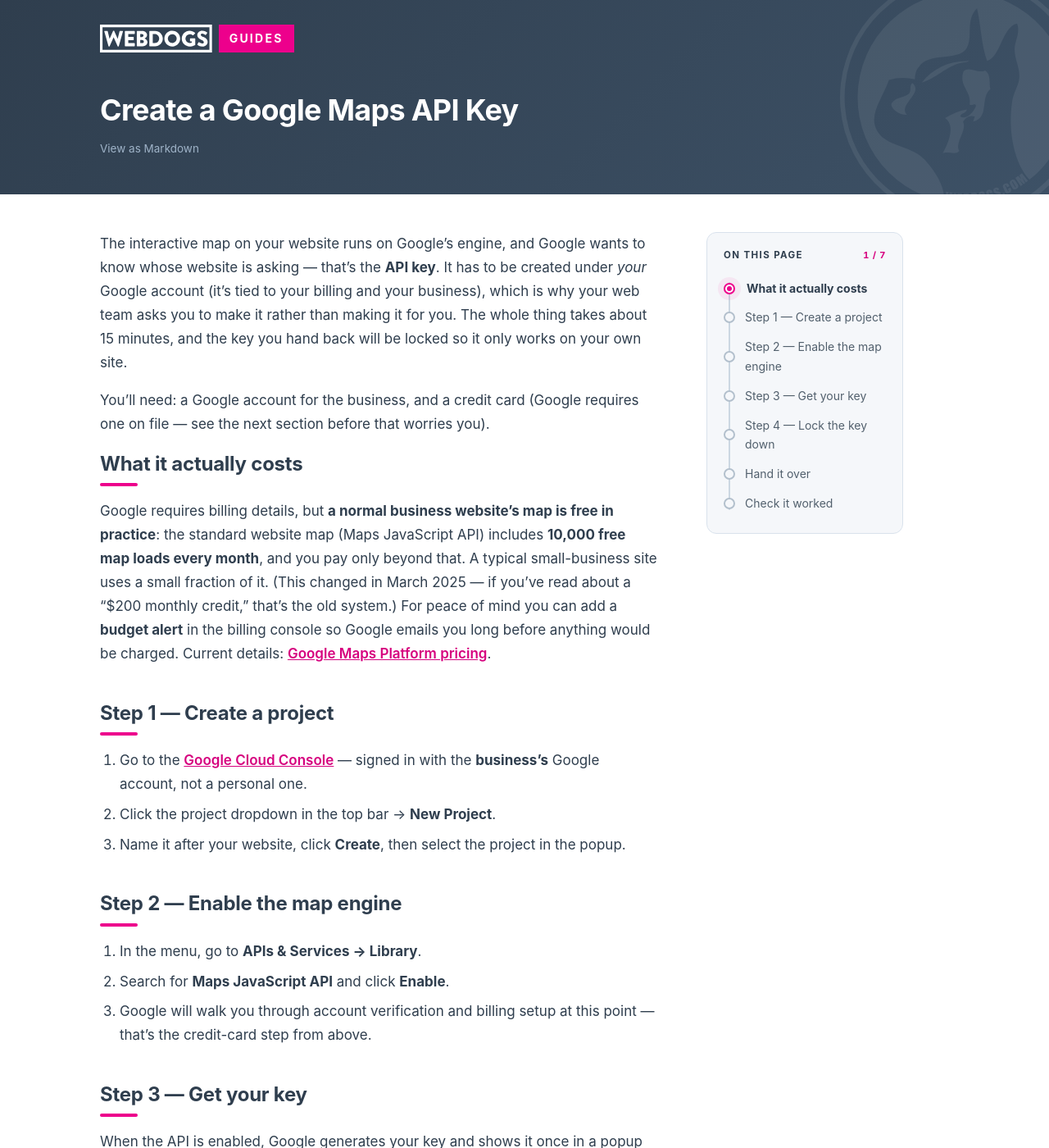
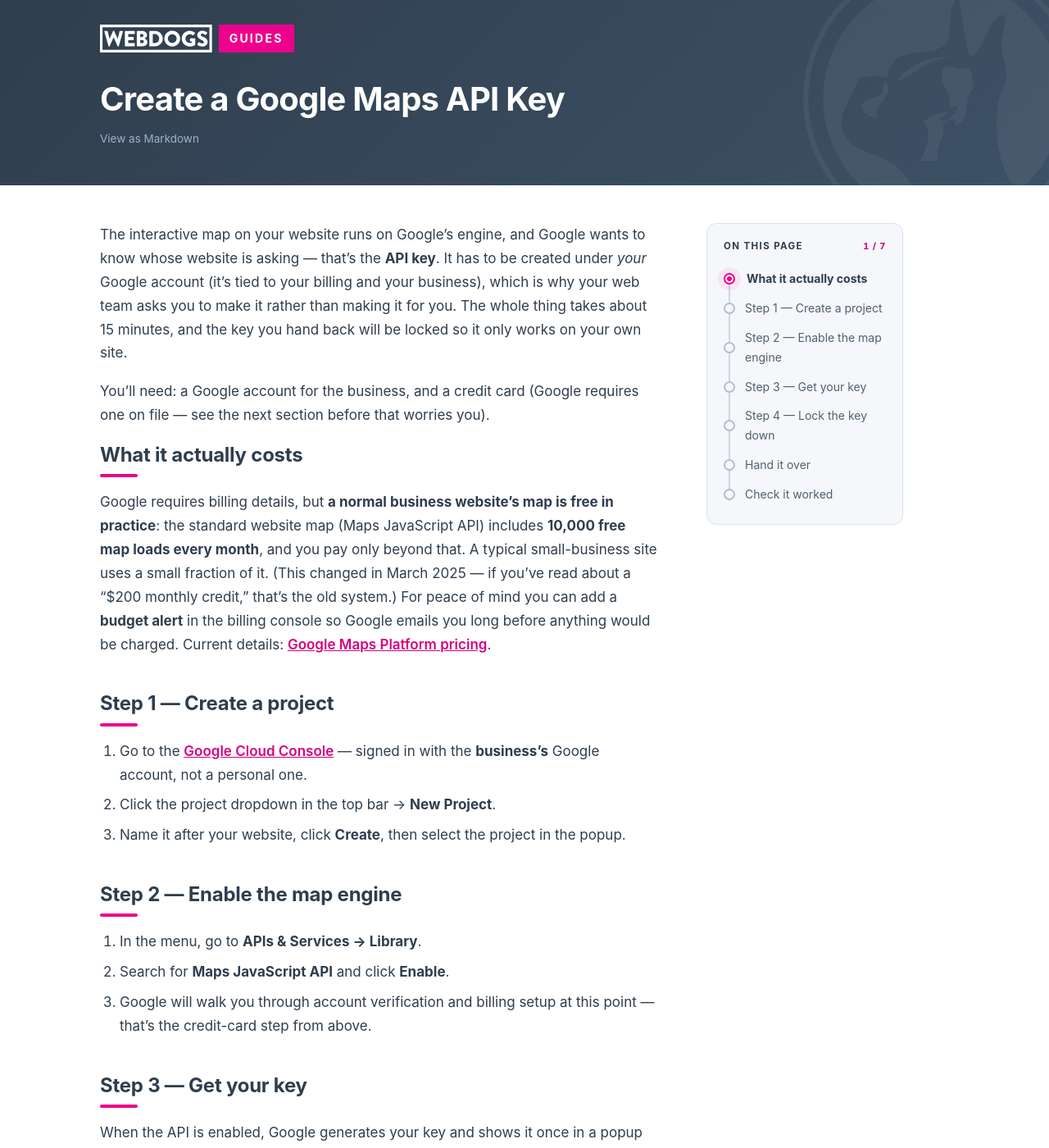
Before and after one commit to theWEBDOGS/guides, a Jekyll site: the page built from google-maps-api-key/google-maps-api-key.md, in a window 1280 px wide and 1400 px high. Shown: the whole window at 82% size. Built offline with Jekyll 4.4.1, drawn with Linux system fonts in a browser that asks for light colours; some web fonts are replaced; our own code applies the rules of GitHub Pages for plain Markdown files.

Commit message:
Publish guides (2026-06-11) [generated]

```diff
--- a/assets/css/guides.css
+++ b/assets/css/guides.css
@@ -66,7 +66,7 @@ body.home { background: var(--paper); }
 
 .hero h1 {
   font-family: var(--brand-font);
-  font-size: 52px; line-height: 1.08; letter-spacing: -.02em;
+  font-size: 40px; line-height: 1.15; letter-spacing: -.02em; /* unified with .band h1 */
   font-weight: 700; max-width: 640px;
 }
 .hero h1 .u { box-shadow: inset 0 -14px 0 rgba(5, 150, 213, .55); }
@@ -106,18 +106,18 @@ body.home { background: var(--paper); }
   position: relative; overflow: hidden;
 }
 .band .bigpaw {
-  position: absolute; right: -45px; top: 50%;
-  width: 300px; height: 300px;
-  fill: rgba(255, 255, 255, .07);
-  transform: translateY(-50%) rotate(18deg);
+  position: absolute; right: -40px; top: -50px;
+  width: 340px; height: 340px;
+  fill: rgba(255, 255, 255, .05);
+  transform: rotate(18deg); /* identical to .hero .bigpaw — shorter band just crops the same image sooner */
 }
 .band-in { position: relative; }
-.band-in { max-width: 1100px; margin: 0 auto; padding: 30px 32px 44px; }
-.band .brandrow { margin-bottom: 49px; } /* band renders 26px shorter than the hero — the exact card-overlap on the hub — so the VISIBLE navy edge lands at the same spot on both pages */
+.band-in { max-width: 1100px; margin: 0 auto; padding: 30px 32px 45px; } /* band = hero - 26px (the hub card overlap): visible navy edge matches across pages */
+.band .brandrow { margin-bottom: 34px; } /* same gap as the hero — unified rhythm */
 .band h1 {
   font-family: var(--brand-font);
-  font-size: 36px; line-height: 1.2; letter-spacing: -.02em;
-  font-weight: 700; max-width: 760px;
+  font-size: 40px; line-height: 1.15; letter-spacing: -.02em; /* unified with .hero h1 */
+  font-weight: 700; max-width: 900px;
 }
 .band .bandmeta { margin-top: 14px; font-size: 13.5px; color: #9fb3c8; }
 .band .mdlink { color: inherit; text-decoration: none; }
@@ -391,8 +391,7 @@ article h2 { scroll-margin-top: 26px; }
   @media (prefers-reduced-motion: reduce) {
     aside, .bar-fill, .bar-caret { transition: none; }
   }
-  .hero h1 { font-size: 38px; }
-  .band h1 { font-size: 29px; }
+  .hero h1, .band h1 { font-size: 31px; }
   .hero-in, .band-in, .home-main, .footer-in, .more-in { padding-left: 22px; padding-right: 22px; }
   .card { padding: 24px 22px; }
 }
```
